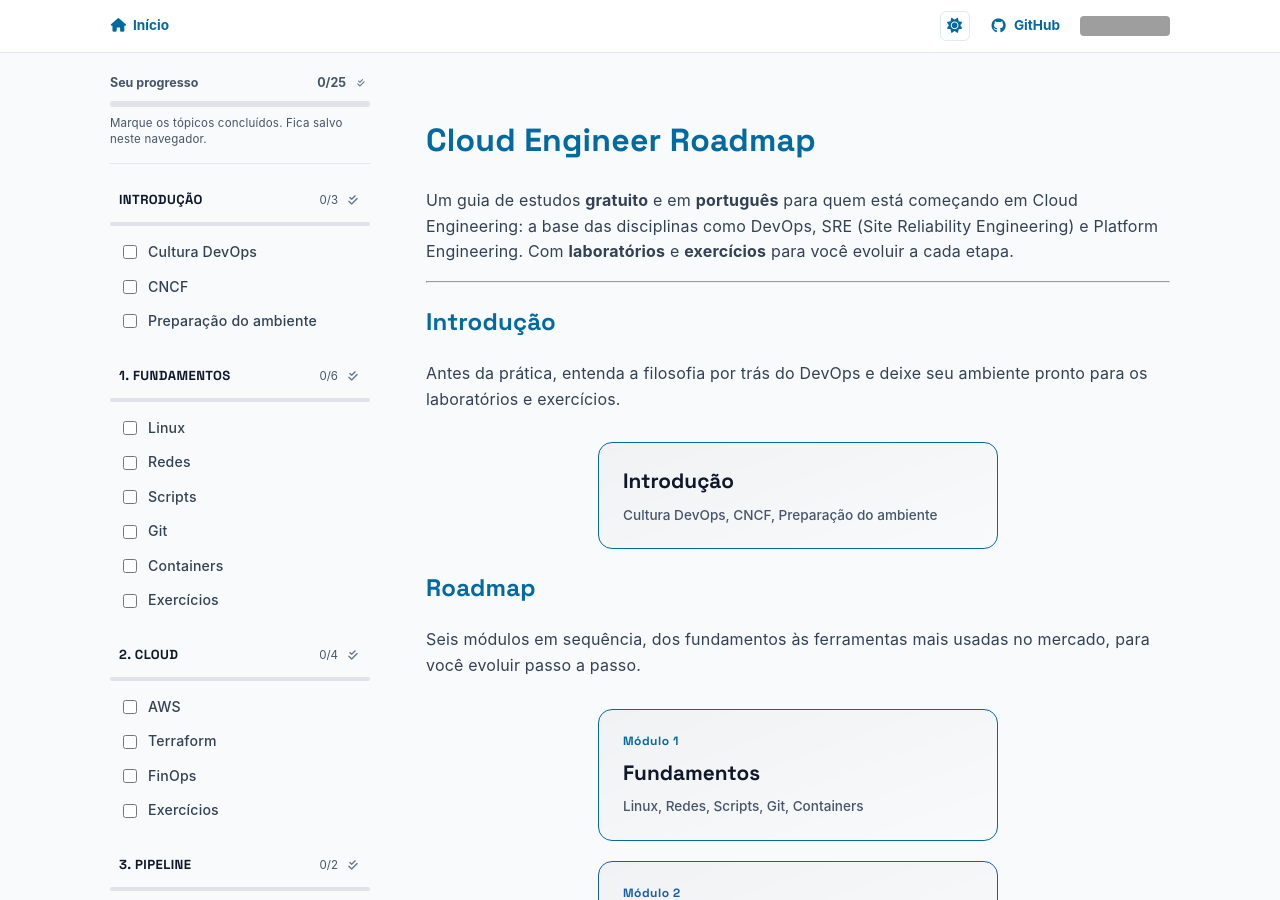
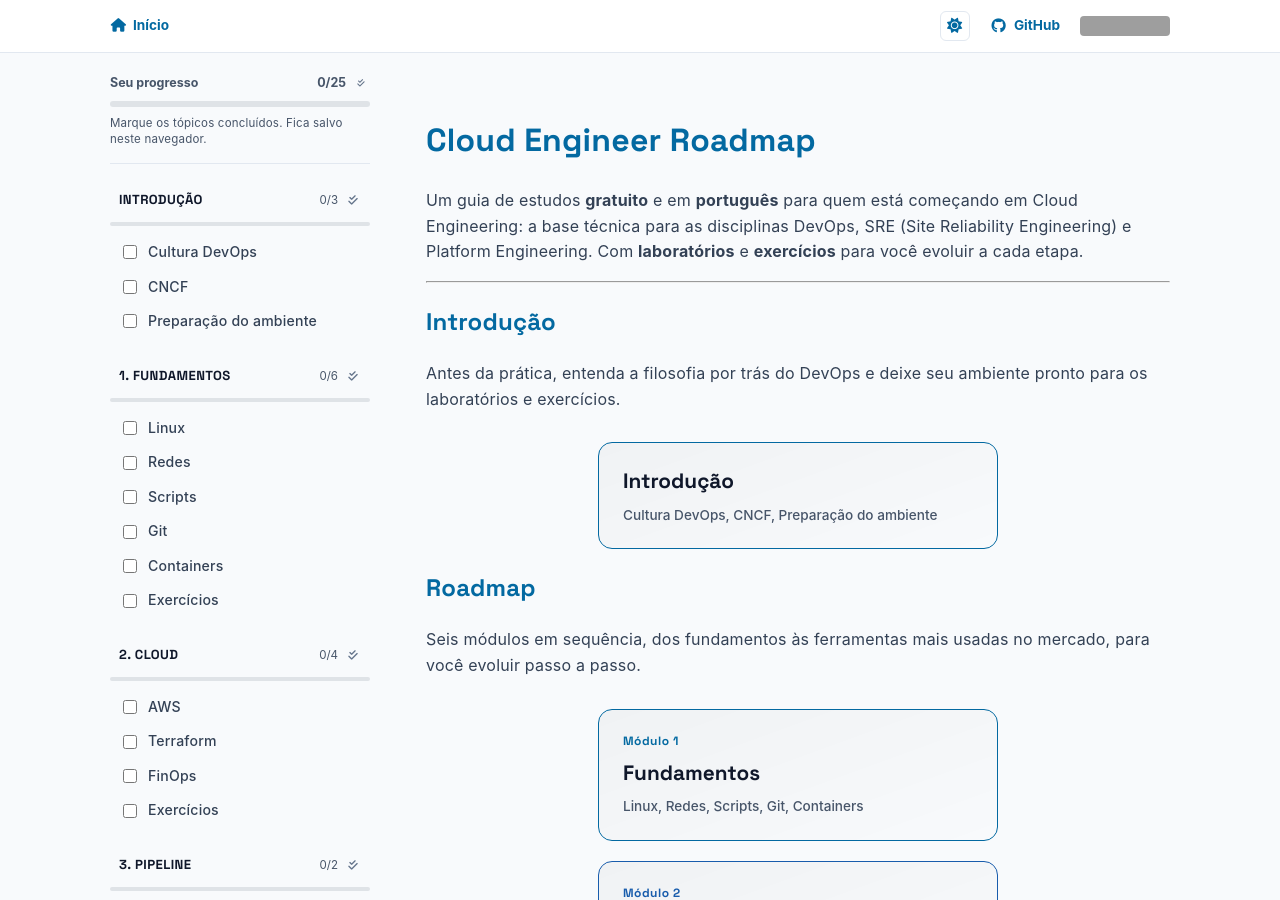
Before and after one commit to therenanlira/cloud-engineer-roadmap, a Jekyll site: the page built from docs/content/index.md, in a window 1280 px wide and 900 px high. Built offline with Jekyll 4.4.1, drawn with Linux system fonts in a browser that asks for light colours; grey boxes are pictures that could not be loaded.

Commit message:
fix: misinformation

```diff
--- a/docs/content/index.md
+++ b/docs/content/index.md
@@ -5,7 +5,7 @@ permalink: /
 
 # Cloud Engineer Roadmap
 
-Um guia de estudos **gratuito** e em **português** para quem está começando em Cloud Engineering: a base das disciplinas como DevOps, SRE (Site Reliability Engineering) e Platform Engineering. Com **laboratórios** e **exercícios** para você evoluir a cada etapa.
+Um guia de estudos **gratuito** e em **português** para quem está começando em Cloud Engineering: a base técnica para as disciplinas DevOps, SRE (Site Reliability Engineering) e Platform Engineering. Com **laboratórios** e **exercícios** para você evoluir a cada etapa.
 
 ---
 
```
Also changed, not shown: README.md.
